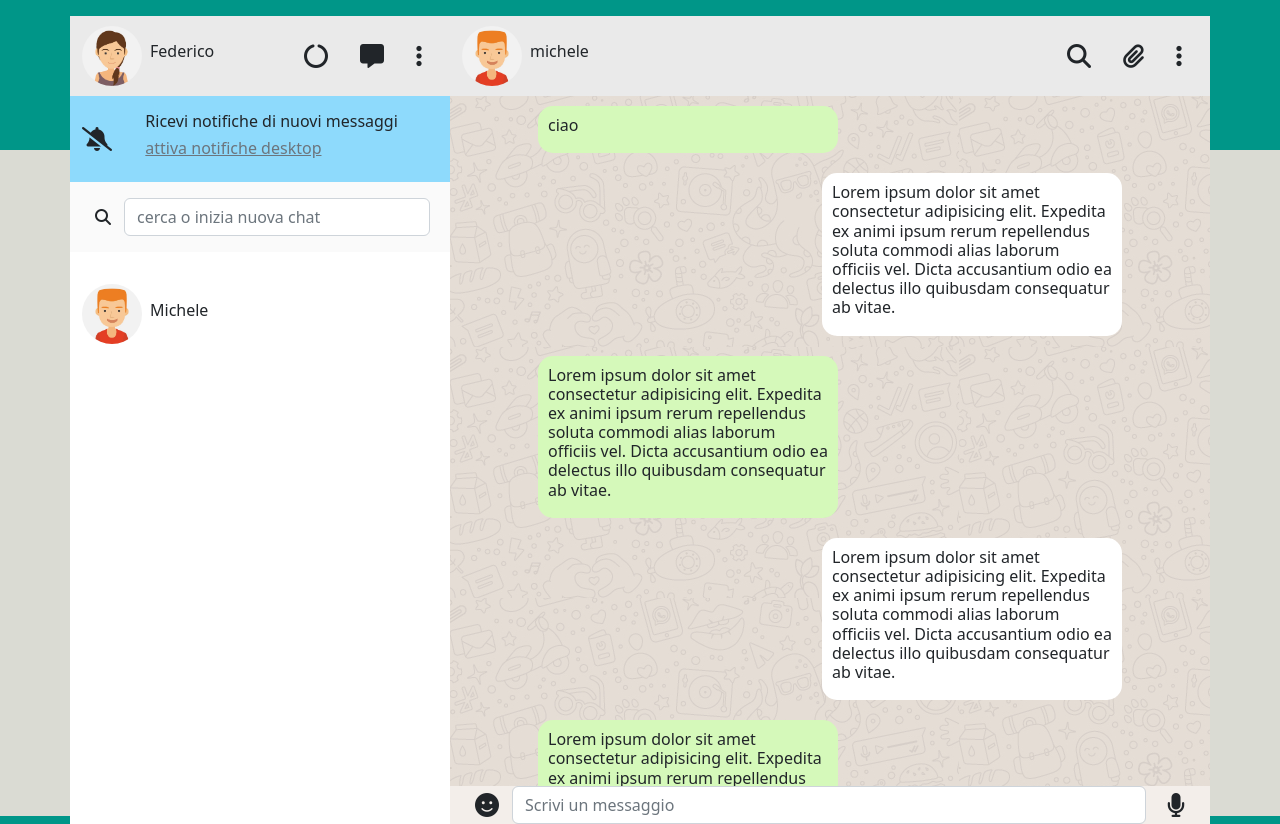
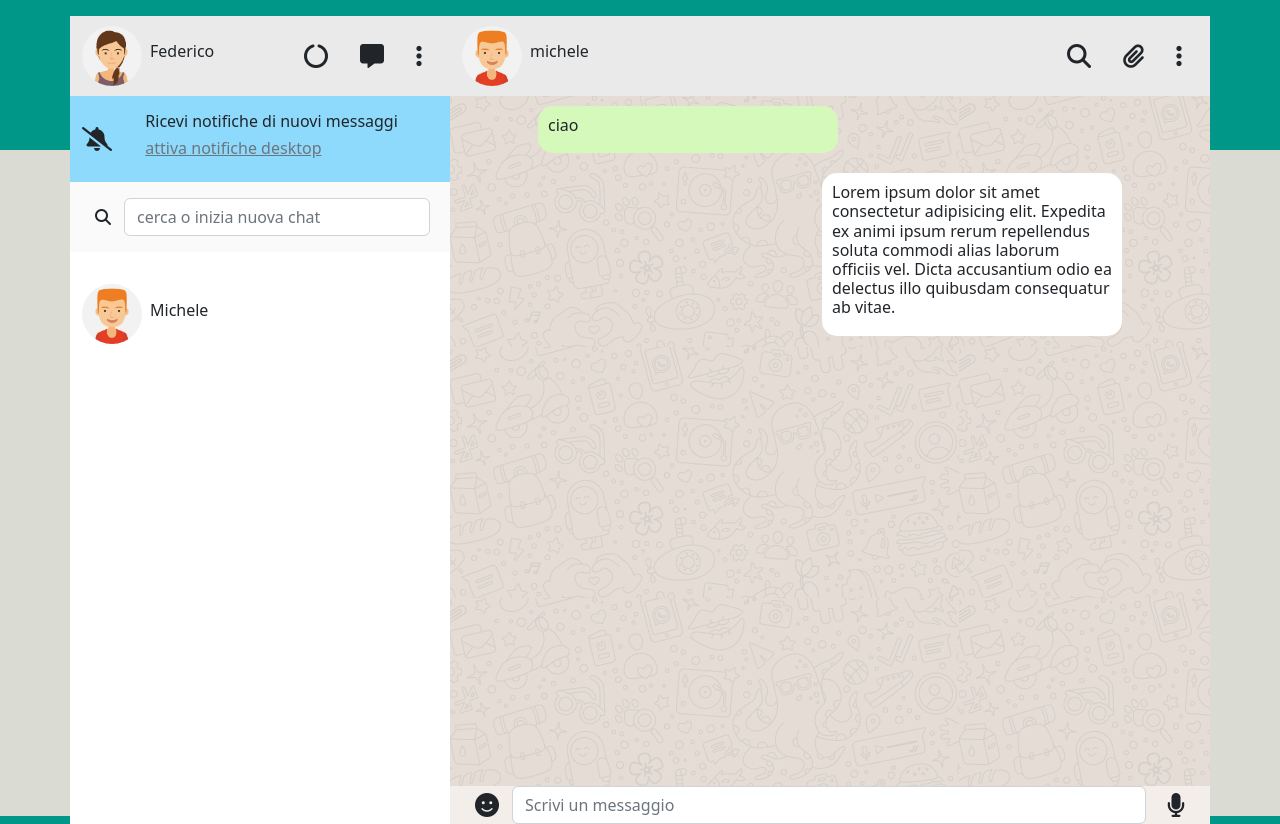
Before and after one commit to fedepaloz/vue-boolzapp, a plain HTML site: page index.html in a window 1280 px wide. Drawn offline with nearby package versions, Linux system fonts and the light colour scheme.

Commit message:
html and css fixed

```diff
--- a/index.html
+++ b/index.html
@@ -52,9 +52,10 @@
                                     class="fa-solid fa-magnifying-glass"></i></button>
                             <input class="form-control me-2" type="search" placeholder="cerca o inizia nuova chat"
                                 aria-label="Search">
+                        </form>
                     </div>
-                    <!-- sezione lista utenti della chat michele -->
-                    </form>
+                    <!-- sezione lista utenti della chat -->
+
                     <div class="row py-3" id="usersList">
                         <div class="col">
                             <ul class="list-unstyled">
@@ -93,13 +94,14 @@
                     <!-- spazio della chat con domande e risposte -->
                     <div class="row" id="chatSpace">
                         <div class="container" id="chat-container">
-                            <div class="user-message"><h6>ciao</h6></div>
-                            <div class="my-message"><h6>Lorem ipsum dolor sit amet consectetur adipisicing elit. Expedita ex animi ipsum rerum repellendus soluta commodi alias laborum officiis vel. Dicta accusantium odio ea delectus illo quibusdam consequatur ab vitae.</h6></div><div class="user-message"><h6>Lorem ipsum dolor sit amet consectetur adipisicing elit. Expedita ex animi ipsum rerum repellendus soluta commodi alias laborum officiis vel. Dicta accusantium odio ea delectus illo quibusdam consequatur ab vitae.</h6></div>
-                            <div class="my-message"><h6>Lorem ipsum dolor sit amet consectetur adipisicing elit. Expedita ex animi ipsum rerum repellendus soluta commodi alias laborum officiis vel. Dicta accusantium odio ea delectus illo quibusdam consequatur ab vitae.</h6></div><div class="user-message"><h6>Lorem ipsum dolor sit amet consectetur adipisicing elit. Expedita ex animi ipsum rerum repellendus soluta commodi alias laborum officiis vel. Dicta accusantium odio ea delectus illo quibusdam consequatur ab vitae.</h6></div>
-                            <div class="my-message"><h6>Lorem ipsum dolor sit amet consectetur adipisicing elit. Expedita ex animi ipsum rerum repellendus soluta commodi alias laborum officiis vel. Dicta accusantium odio ea delectus illo quibusdam consequatur ab vitae.</h6></div><div class="user-message"><h6>Lorem ipsum dolor sit amet consectetur adipisicing elit. Expedita ex animi ipsum rerum repellendus soluta commodi alias laborum officiis vel. Dicta accusantium odio ea delectus illo quibusdam consequatur ab vitae.</h6></div>
-                            <div class="my-message"><h6>Lorem ipsum dolor sit amet consectetur adipisicing elit. Expedita ex animi ipsum rerum repellendus soluta commodi alias laborum officiis vel. Dicta accusantium odio ea delectus illo quibusdam consequatur ab vitae.</h6></div><div class="user-message"><h6>Lorem ipsum dolor sit amet consectetur adipisicing elit. Expedita ex animi ipsum rerum repellendus soluta commodi alias laborum officiis vel. Dicta accusantium odio ea delectus illo quibusdam consequatur ab vitae.</h6></div>
-                            <div class="my-message"><h6>Lorem ipsum dolor sit amet consectetur adipisicing elit. Expedita ex animi ipsum rerum repellendus soluta commodi alias laborum officiis vel. Dicta accusantium odio ea delectus illo quibusdam consequatur ab vitae.</h6></div><div class="user-message"><h6>Lorem ipsum dolor sit amet consectetur adipisicing elit. Expedita ex animi ipsum rerum repellendus soluta commodi alias laborum officiis vel. Dicta accusantium odio ea delectus illo quibusdam consequatur ab vitae.</h6></div>
-                            <div class="my-message"><h6>Lorem ipsum dolor sit amet consectetur adipisicing elit. Expedita ex animi ipsum rerum repellendus soluta commodi alias laborum officiis vel. Dicta accusantium odio ea delectus illo quibusdam consequatur ab vitae.</h6></div>
+                            <div class="user-message">
+                                <h6>ciao</h6>
+                            </div>
+                            <div class="my-message">
+                                <h6>Lorem ipsum dolor sit amet consectetur adipisicing elit. Expedita ex animi ipsum
+                                    rerum repellendus soluta commodi alias laborum officiis vel. Dicta accusantium odio
+                                    ea delectus illo quibusdam consequatur ab vitae.</h6>
+                            </div>
                         </div>
                     </div>
 
@@ -112,6 +114,7 @@
                                 aria-label="Search">
                             <button class="btn btn-outline-muted" type="submit"><i
                                     class="fa-solid fa-microphone fa-xl"></i></button>
+                        </form>
                     </div>
                 </div>
             </div>
```
